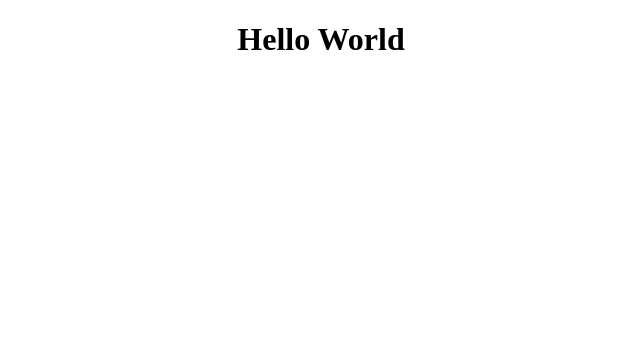
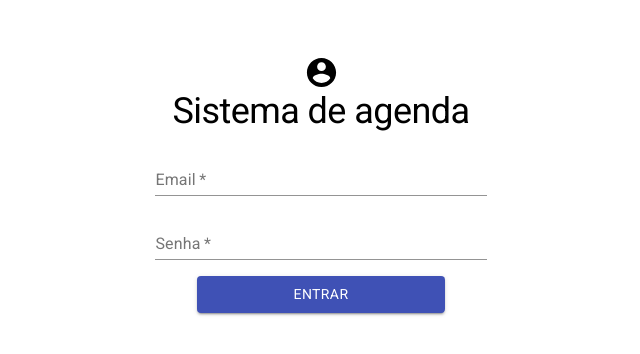
Before and after one commit to yunger7/Agenda, a React (Create React App) app in the folder v2.0 - React/: page / in a window 1280 px wide. Shown: the top 354 px of the page, without its empty margins (319-959 px from the left). Built offline with nearby package versions, Linux system fonts and the light colour scheme.

Commit message:
Create SignIn component

```diff
--- a/v2.0 - React/src/components/SignIn.jsx
+++ b/v2.0 - React/src/components/SignIn.jsx
@@ -1,9 +1,40 @@
-import { Container } from '@material-ui/core';
+import { Container, Grid, Typography, makeStyles, TextField, Button, Avatar } from '@material-ui/core';
+import { AccountCircle } from '@material-ui/icons';
+
+const useStyles = makeStyles({
+  wrapper: {
+    marginTop: '10%',
+  },
+  form: {
+    width: '60%',
+    display: 'flex',
+    flexDirection: 'column',
+    alignItems: 'center'
+  },
+  input: {
+    width: '100%',
+    marginTop: '1rem'
+  },
+  button: {
+    width: '75%',
+    marginTop: '1rem',
+  }
+});
 
 const SignIn = () => {
+  const classes = useStyles();
+
   return (
-    <Container maxWidth="md">
-      <h1>Hello World</h1>
+    <Container component="main" maxWidth="sm">
+      <Grid container direction="column" alignItems="center" className={classes.wrapper}>
+        <AccountCircle fontSize="large" />
+        <Typography variant="h1">Sistema de agenda</Typography>
+        <form className={classes.form}>
+          <TextField type="email" label="Email" required className={classes.input} />
+          <TextField type="password" label="Senha" required className={classes.input} />
+          <Button variant="contained" color="primary" size="medium" className={classes.button}>Entrar</Button>
+        </form>
+      </Grid>
     </Container>
   )
 }
--- a/v2.0 - React/src/contexts/ThemeContext.jsx
+++ b/v2.0 - React/src/contexts/ThemeContext.jsx
@@ -3,7 +3,8 @@ import { ThemeProvider, createMuiTheme } from '@material-ui/core';
 const theme = createMuiTheme({
   typography: {
     h1: {
-      textAlign: 'center'
+      textAlign: 'center',
+      fontSize: '36px'
     }
   }
 });
--- a/v2.0 - React/src/index.css
+++ b/v2.0 - React/src/index.css
@@ -1,3 +1,9 @@
+html, body, #root, .App {
+  margin: 0;
+  height: 100%;
+  max-height: 100%;
+}
+
 h1, h2, h3, h4, h5, h6 {
   text-align: center;
 }
```
